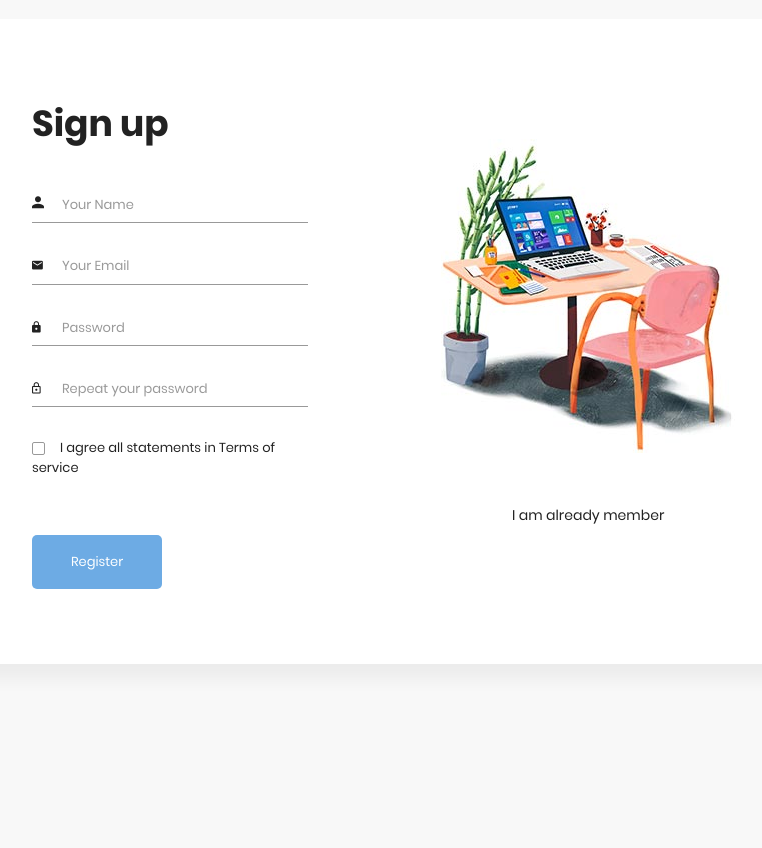
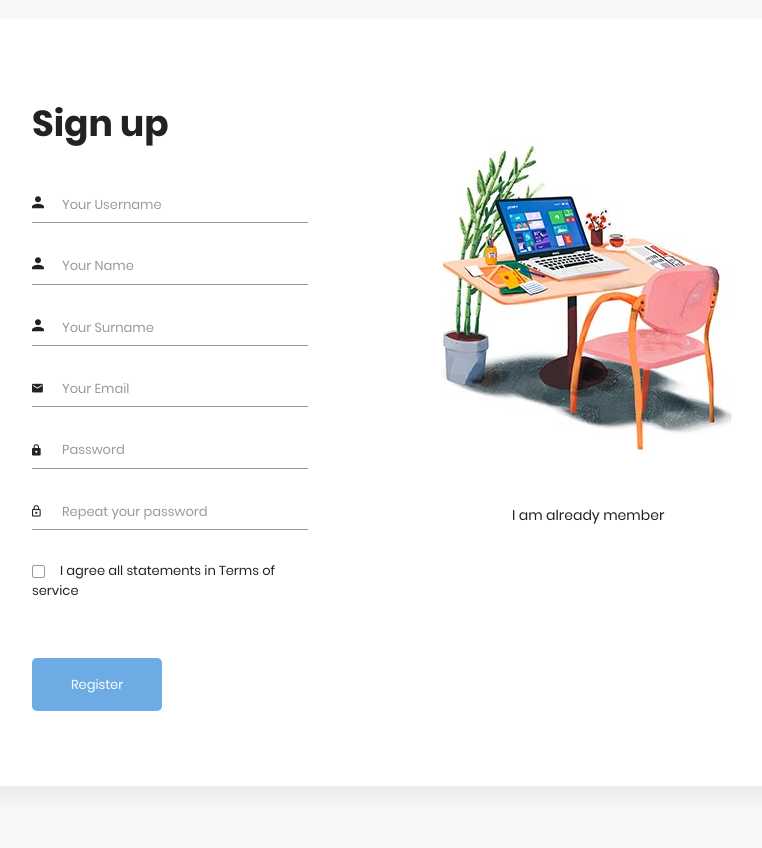
Before and after one commit to SefaAkdeniz/Todo-List-Django-WebSite, a Django app: page /user/register/ in a window 1280 px wide. Shown: the part 131-979 px from the top of the page, without its empty margins (282-1044 px from the left). Before the commit the page ends 720 px from the top, so only its background shows below. Run offline with Django 3.2, Linux system fonts and the light colour scheme; some libraries are stand-ins or nearby versions.

Commit message:
completed register method

```diff
--- a/templates/user/register.html
+++ b/templates/user/register.html
@@ -11,9 +11,18 @@
                 <div class="signup-form">
                     <h2 class="form-title">Sign up</h2>
                     <form method="POST" class="register-form" id="register-form">
+                        {% csrf_token %}
+                        <div class="form-group">
+                            <label for="username"><i class="zmdi zmdi-account material-icons-name"></i></label>
+                            <input type="text" name="username" id="username" placeholder="Your Username"/>
+                        </div>
                         <div class="form-group">
                             <label for="name"><i class="zmdi zmdi-account material-icons-name"></i></label>
-                            <input type="text" name="name" id="name" placeholder="Your Name"/>
+                            <input type="text" name="first_name" id="first_name" placeholder="Your Name"/>
+                        </div>
+                        <div class="form-group">
+                            <label for="surname"><i class="zmdi zmdi-account material-icons-name"></i></label>
+                            <input type="text" name="last_name" id="last_name" placeholder="Your Surname"/>
                         </div>
                         <div class="form-group">
                             <label for="email"><i class="zmdi zmdi-email"></i></label>
@@ -21,11 +30,11 @@
                         </div>
                         <div class="form-group">
                             <label for="pass"><i class="zmdi zmdi-lock"></i></label>
-                            <input type="password" name="pass" id="pass" placeholder="Password"/>
+                            <input type="password" name="password" id="password" placeholder="Password"/>
                         </div>
                         <div class="form-group">
                             <label for="re-pass"><i class="zmdi zmdi-lock-outline"></i></label>
-                            <input type="password" name="re_pass" id="re_pass" placeholder="Repeat your password"/>
+                            <input type="password" name="repassword" id="repassword" placeholder="Repeat your password"/>
                         </div>
                         <div class="form-group">
                             <input type="checkbox" name="agree-term" id="agree-term" class="agree-term" />
--- a/user/views.py
+++ b/user/views.py
@@ -1,4 +1,5 @@
-from django.shortcuts import render
+from django.shortcuts import render,redirect
+from django.contrib.auth.models import User
 
 # Create your views here.
 
@@ -6,7 +7,28 @@ def login(request):
     return render(request,'user/login.html')
 
 def register(request):
-    return render(request,'user/register.html')
+    if request.method == 'POST':
+        username = request.POST['username']
+        first_name = request.POST['first_name']
+        last_name = request.POST['last_name']
+        email = request.POST['email']
+        password = request.POST['password']
+        repassword = request.POST['repassword']
+        if password==repassword:
+            if User.objects.filter(username=username).exists():
+                print('This username has been used before.')
+                return redirect('register')
+            else:
+                user = User.objects.create_user(username=username,first_name=first_name,last_name=last_name,email=email,password=password)
+                user.save()
+                print('The account has been successfully created.')
+                return redirect('login')
+        else:
+            print('Passwords do not match.')
+            return redirect('register')
+    else:
+        return render(request,'user/register.html')
+
 
 def logout():
     pass
```
Also changed, not shown: db.sqlite3.
